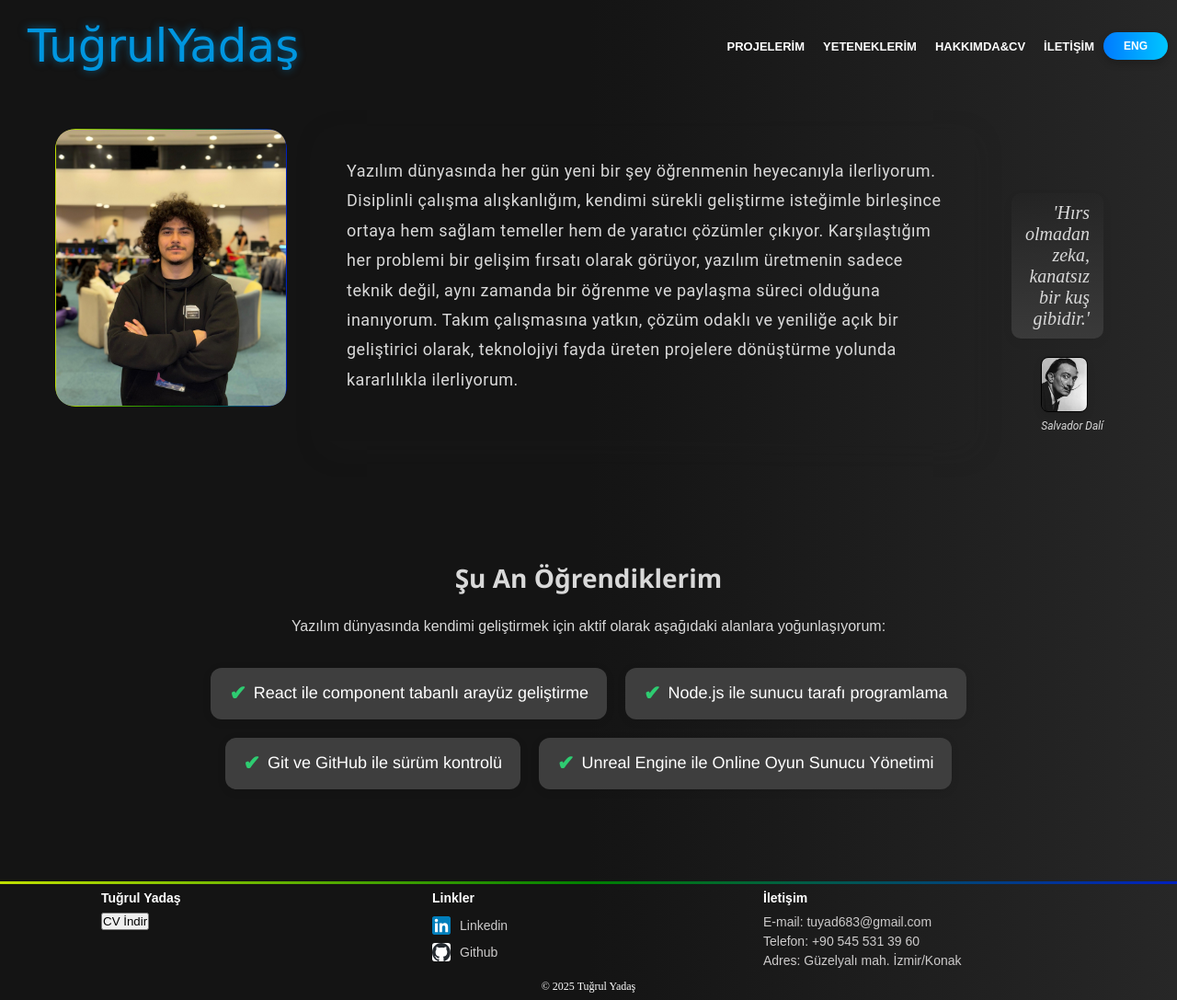
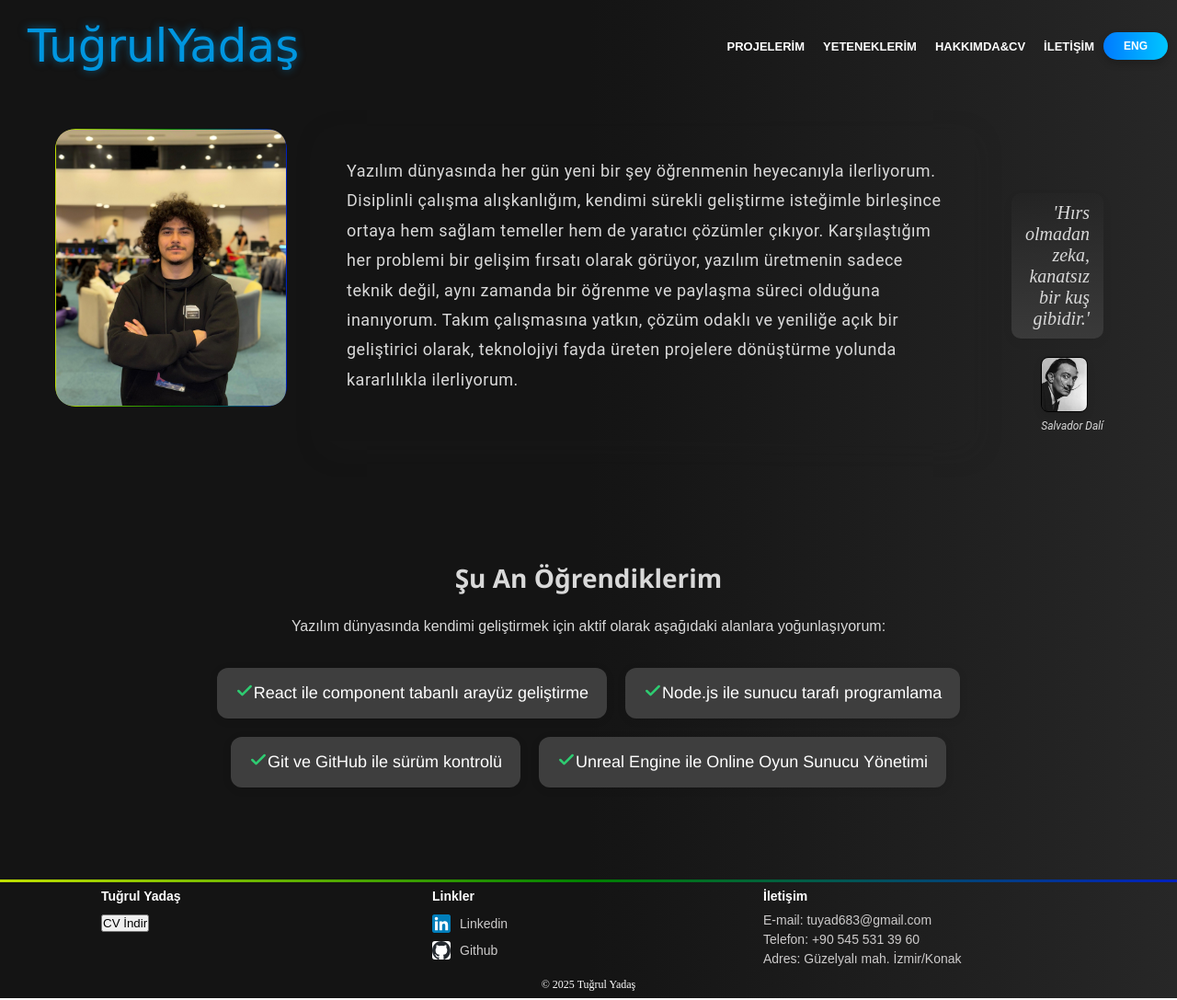
Before and after one commit to MetinBerkYaren/Test, a plain HTML site: page index.html in a window 1280 px wide. Shown: the whole page at 92% size. Drawn offline with Linux system fonts and the light colour scheme; a web font is replaced by a local one.

Commit message:
Add files via upload

```diff
--- a/index.css
+++ b/index.css
@@ -300,7 +300,11 @@ main {
 	text-align: center;
 	margin-bottom: 30px;
 }
-
+.Learning-section img {
+	height: 20px;
+	object-fit: contain;
+	max-width: 100%;
+}
 .skills-list {
 	display: flex;
 	flex-wrap: wrap;
@@ -330,13 +334,6 @@ main {
 	transform: translateY(-5px);
 	box-shadow: 0 6px 15px rgba(0, 0, 0, 0.2);
 	background-color: #272727; /* Hoverda arka plan rengini koyulaştırdım */
-}
-
-.tik {
-	color: #2ecc70;
-	font-weight: bold;
-	margin-right: 8px;
-	font-size: 22px;
 }
 
 /* Additional Style for Responsive Design */
--- a/index.html
+++ b/index.html
@@ -220,7 +220,9 @@
 					</p>
 					<ul class="skills-list">
 						<li>
-							<div class="tik" style="color: #2ecc71">✔</div>
+							<div class="tik" style="color: #2ecc71">
+								<img src="Images/tik.svg" alt="" />
+							</div>
 							<div
 								class="translatable"
 								data-en="Component-based interface development with React"
@@ -229,7 +231,9 @@
 							</div>
 						</li>
 						<li>
-							<div class="tik" style="color: #2ecc71">✔</div>
+							<div class="tik" style="color: #2ecc71">
+								<img src="Images/tik.svg" alt="" />
+							</div>
 							<div
 								class="translatable"
 								data-en="Server-side programming with Node.js"
@@ -238,7 +242,9 @@
 							</div>
 						</li>
 						<li>
-							<div class="tik" style="color: #2ecc71">✔</div>
+							<div class="tik" style="color: #2ecc71">
+								<img src="Images/tik.svg" alt="" />
+							</div>
 							<div
 								class="translatable"
 								data-en="Version control with Git and GitHub"
@@ -247,7 +253,9 @@
 							</div>
 						</li>
 						<li>
-							<div class="tik" style="color: #2ecc71">✔</div>
+							<div class="tik" style="color: #2ecc71">
+								<img src="Images/tik.svg" alt="" />
+							</div>
 							<div
 								class="translatable"
 								data-en="Online game server management with Unreal Engine"
@@ -265,15 +273,11 @@
 				<div class="footer-menu">
 					<div class="footer-column">
 						<h3>Tuğrul Yadaş</h3>
-						<button onclick="CV()" class="translatable" data-en="Download CV">
-							CV İndir
-						</button>
-
-						<script>
-							function CV() {
-								window.open("CV.pdf", "_blank");
-							}
-						</script>
+						<a href="cv.pdf" target="_blank" download
+							><button class="translatable" data-en="Download CV">
+								CV İndir
+							</button></a
+						>
 					</div>
 					<div class="footer-column">
 						<h3 class="translatable" data-en="Links">Linkler</h3>
```
Also changed, not shown: AboutMe.html (+6 -9 lines), Contact.html (+5 -9 lines), MyProjects.html (+1 -9 lines), Skills.html (+5 -9 lines), Images/tik.svg (added).
